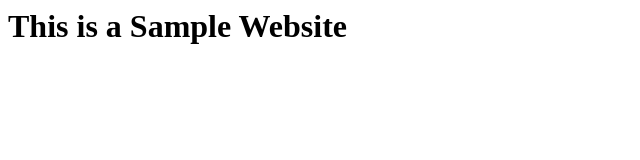
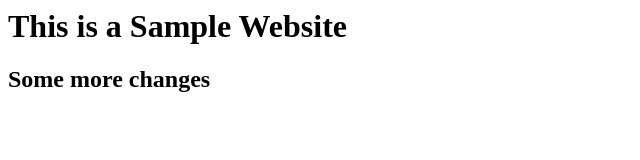
Before and after one commit to UrmiSaraf/myWeb, a plain HTML site: page index.html in a window 1280 px wide. Shown: the whole page, without its empty margins (0-640 px from the left). Drawn offline with Linux system fonts and the light colour scheme.

Commit message:
some more changes

```diff
--- a/index.html
+++ b/index.html
@@ -1 +1,2 @@
 <h1> This is a Sample Website</h1>
+<h2>Some more changes</h2>
```
